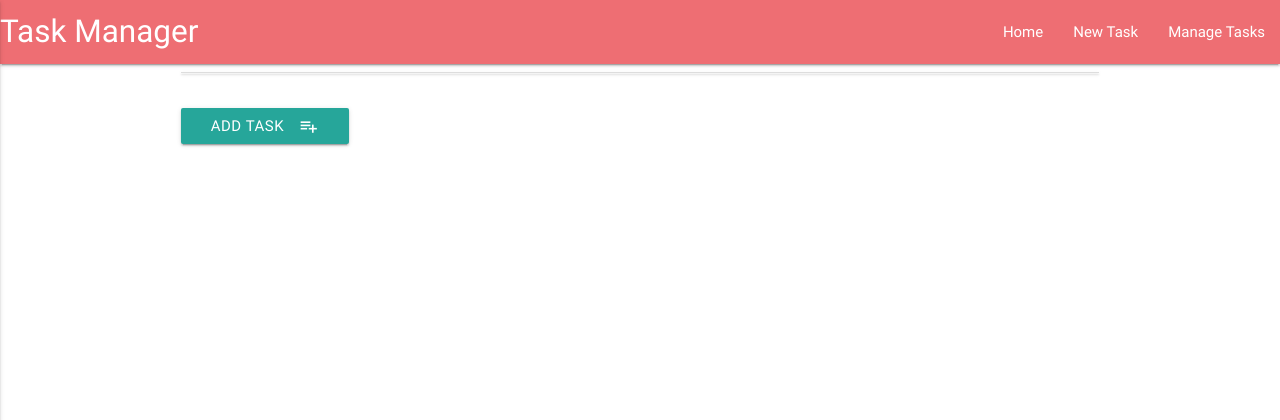
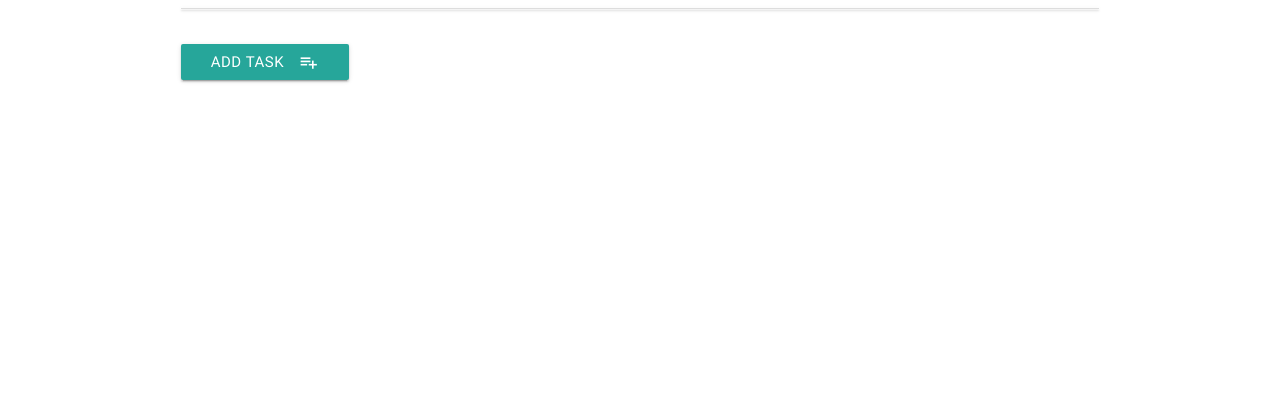
Before and after one commit to SOliv1/task-manager-mini-project, a Flask app: page /get_tasks in a window 1280 px wide. Shown: the top 420 px of the page. Run offline with Flask 2, Linux system fonts and the light colour scheme; data that the repository does not hold is empty; some libraries are stand-ins or nearby versions.

Commit message:
housekeeping

```diff
--- /dev/null
+++ b/env.py
@@ -0,0 +1,6 @@
+
+import os
+
+os.environ["MONGO_URI"] = "mongodb+srv://root:r00tUser@myfirstmdb-zpki6.mongodb.net/task_manager?retryWrites=true&w=majority"
+
+os.environ["MONGO_DBNAME"] = "task_manager"
--- a/templates/addcategory.html
+++ b/templates/addcategory.html
@@ -1,3 +1,5 @@
+<!DOCTYPE html>
+
 {% extends 'base.html'%} {% block content %}
 
 <h3>Add Category</h3>
--- a/templates/base.html
+++ b/templates/base.html
@@ -1,48 +1,25 @@
 <!DOCTYPE html>
 <html>
+
 <head>
     <link href="https://fonts.googleapis.com/icon?family=Material+Icons" rel="stylesheet">
-    <link rel="stylesheet"  href="https://cdnjs.cloudflare.com/ajax/libs/materialize/0.100.2/css/materialize.min.css">
-    <link rel="stylesheet" href="{{url_for('static', filename='css/style.css')}}" type="text/css"/>
+    <link rel="stylesheet" href="https://cdnjs.cloudflare.com/ajax/libs/materialize/0.100.2/css/materialize.min.css">
+    <link rel="stylesheet" href="{{url_for('static', filename='css/style.css')}}" type="text/css" />
     <title>Mini Project</title>
 </head>
+
 <body>
-        <header>
-            <nav>
-                <div class="nav-wrapper">
-                    <a href="{{url_for('get_categories')}}" class="brand-logo">Task Manager</a>
-                    <a href="#" data-activates="mobile-demo" class="button-collapse"><i class="material-icons">menu</i></a>
-                    <ul id="nav-mobile" class="right hide-on-med-and-down">
-                        <li><a href="{{url_for('get_categories')}}">Home</a></li>
-                        <li><a href="{{url_for('add_task')}}">New Task</a></li>
-                        <li><a href="{{url_for('get_tasks')}}">Manage Tasks</a></li>
-                    </ul>
-                    <ul class="side-nav" id="mobile-demo">
-                        <li><a href="{{url_for('get_categories')}}">Home</a></li>
-                        <li><a href="{{url_for('add_task')}}">New Task</a></li>
-                        <li><a href="{{url_for('get_tasks')}}">Manage Tasks</a></li>
-                    </ul>
+    <div class="container">
+        {% block content %} {% endblock %}
     </div>
-            </nav>
-        </header>
-        <div class="container">
-
-        {% block content %}
-        {% endblock %}
     <script src="https://cdnjs.cloudflare.com/ajax/libs/jquery/3.2.1/jquery.min.js"></script>
     <script src="https://cdnjs.cloudflare.com/ajax/libs/materialize/0.100.2/js/materialize.min.js"></script>
     <script type="text/javascript">
         $(document).ready(function() {
             $('.collapsible').collapsible();
             $('select').material_select();
-                $(".button-collapse").sideNav();
         });
 
-
-            $(document).ready(function() {
-                $('.collapsible').collapsible();
-                 $('select').material_select();
-            })
 
         $('.datepicker').pickadate({
             selectMonths: true, // Creates a dropdown to control month
@@ -52,10 +29,7 @@
             close: 'Ok',
             closeOnSelect: false // Close upon selecting a date,
         });
-
-            document.getElementById("matfix").addEventListener("click", function(e) {
-	        e.stopPropagation();
-            });
     </script>
 </body>
+
 </html>
--- a/templates/tasks.html
+++ b/templates/tasks.html
@@ -1,3 +1,4 @@
+<!DOCTYPE html>
 {% extends 'base.html'%} {% block content %}
 <div class="row">
     <ul class="collapsible" data-collapsible="accordion">
@@ -24,7 +25,7 @@
     </ul>
 </div>
 <div class="row">
-    <a href="{{url_for('add_task')}}"class="waves-effect waves-light btn">
+    <a href= "{{url_for('add_task')}}"class = "waves-effect waves-light btn">
         <i class="material-icons right">playlist_add</i>Add Task
     </a>
 </div>
```
Also changed, not shown: app.py (+6 -6 lines), 1 other file. Lines whose indentation alone changed are shown as unchanged.
